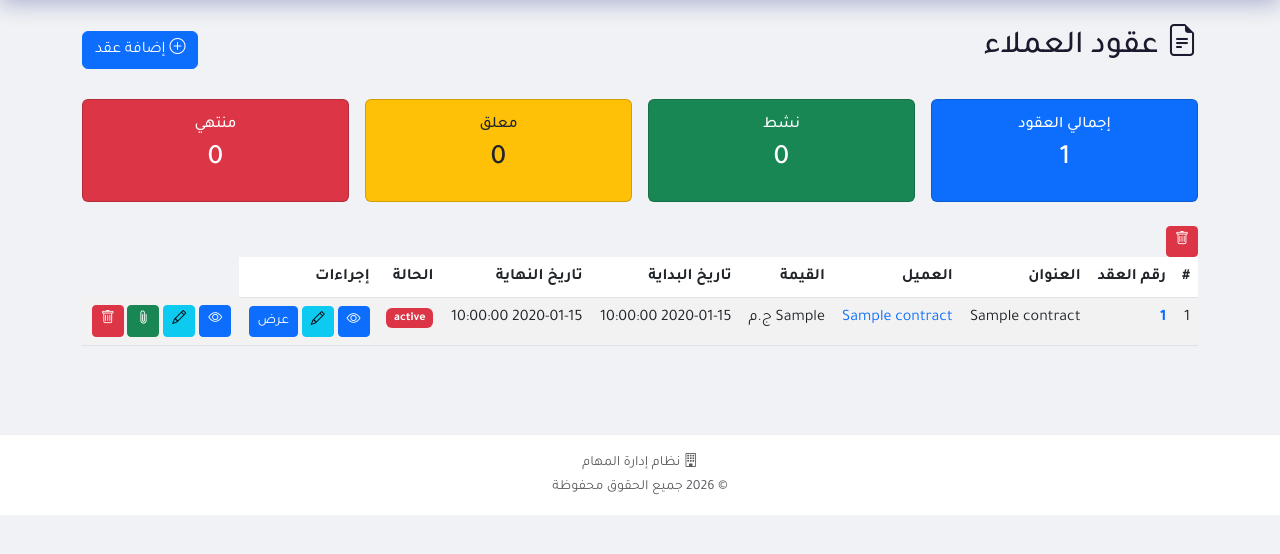
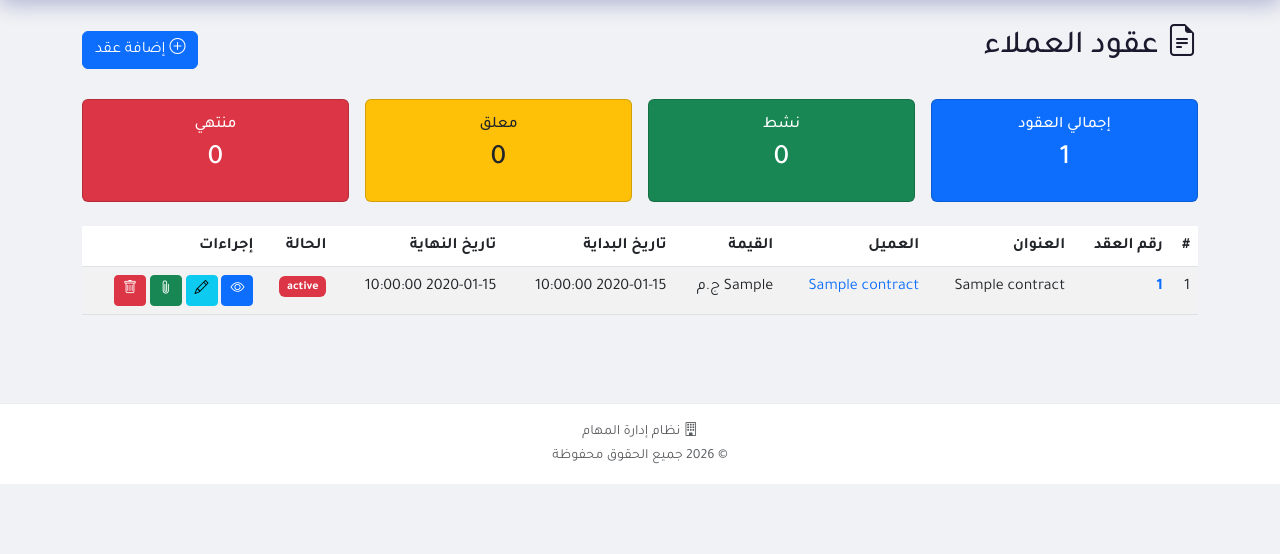
Before and after one commit to fahdsalim19977-sys/taskmanagementerp, a Flask app: template templates/contracts.html in a window 1280 px wide. Shown: the part 70-624 px from the top of the page. Run offline with Flask 3, Linux system fonts and the light colour scheme; the template is opened without the code that fills it: most values are stand-ins (such as "Sample title", 1, 10 or a date in 2020); parts of the project's set-up code (start-up, migrations or seed data) failed here and were passed over.

Commit message:
Add files via upload

```diff
--- a/templates/contracts.html
+++ b/templates/contracts.html
@@ -95,24 +95,9 @@
                     <a href="/edit_contract/{{ contract.id }}" class="btn btn-sm btn-info" title="تعديل">
                         <i class="bi bi-pencil"></i>
                     </a>
-<a href="{{ url_for('contract_details', contract_id=contract.id) }}"
-   class="btn btn-sm btn-primary">
-   <i class="fas fa-eye"></i> عرض
-</a>
-<td>
-    <a href="/contract/{{ contract.id }}" class="btn btn-sm btn-primary" title="تفاصيل">
-        <i class="bi bi-eye"></i>
-    </a>
-    <a href="/edit_contract/{{ contract.id }}" class="btn btn-sm btn-info" title="تعديل">
-        <i class="bi bi-pencil"></i>
-    </a>
-    <a href="/contract/{{ contract.id }}/attachments" class="btn btn-sm btn-success" title="مرفقات">
-        <i class="bi bi-paperclip"></i>
-    </a>
-    <button class="btn btn-sm btn-danger" onclick="deleteContract({{ contract.id }})" title="حذف">
-        <i class="bi bi-trash"></i>
-    </button>
-</td>
+                    <a href="/contract/{{ contract.id }}/attachments" class="btn btn-sm btn-success" title="مرفقات">
+                        <i class="bi bi-paperclip"></i>
+                    </a>
                     <button class="btn btn-sm btn-danger" onclick="deleteContract({{ contract.id }})" title="حذف">
                         <i class="bi bi-trash"></i>
                     </button>
```
